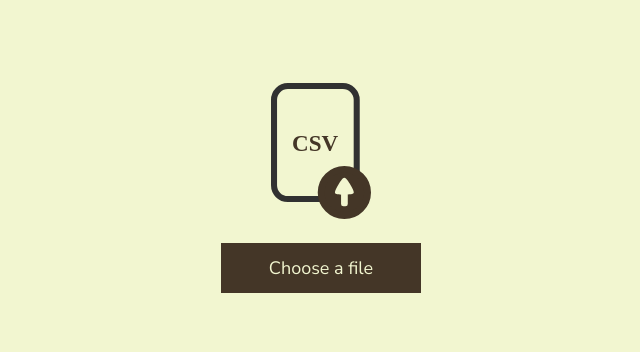
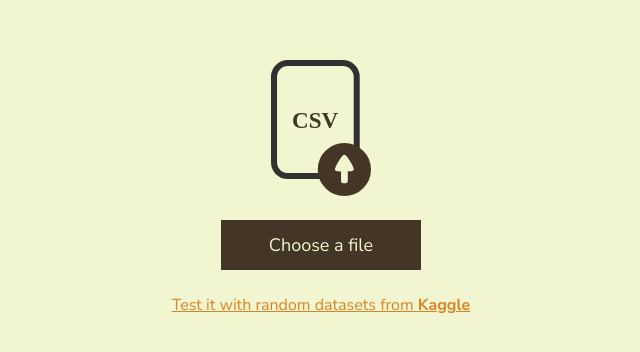
Before and after one commit to ElmikoTheNiceFella/graph-my-csv-frontend, a React (Vite) app: page / in a window 1280 px wide. Shown: the part 212-564 px from the top of the page, without its empty margins (319-959 px from the left). Built offline with nearby package versions, Linux system fonts and the light colour scheme; a web font is replaced by a local one.

Commit message:
feat: added a redirect to kaggle for easier ux

```diff
--- a/src/App.css
+++ b/src/App.css
@@ -28,6 +28,13 @@ h1, h2, h3, h4, h5, h6 {
   align-items: center;
   justify-content: center;
   height: 100dvh;
+  a, a:visited {
+    all: unset;
+    text-align: center;
+    cursor: pointer;
+    text-decoration: underline;
+    color: var(--orange);
+  }
 }
 #upload-button {
   background-color: var(--dark);
--- a/src/components/FileUpload.tsx
+++ b/src/components/FileUpload.tsx
@@ -89,7 +89,7 @@ const FileUpload:React.FC<FileUploadProps> = ({ setData, setError, setStatus, st
         <img src={FileUploadImg} width={100} alt="" />
         <label id="upload-button" htmlFor="csv-upload">{(file && fileNameClip(file.name)) || "Choose a file"}</label>
         <input type="file" onChange={(e) => setFile(e.target.files ? e.target.files[0] : null)} name="csv-upload" id="csv-upload" hidden/>
-
+        <a href="https://www.kaggle.com/datasets?search=clean+dataset" target="_blank">Test it with random datasets from <strong>Kaggle</strong></a>
         {file && <button id="generate-button" type="submit">Generate</button>}
       </form>
     </>
```
